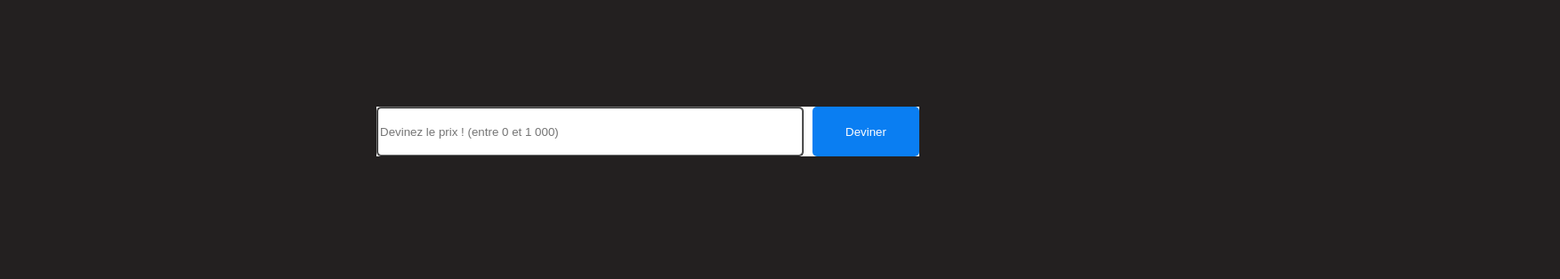
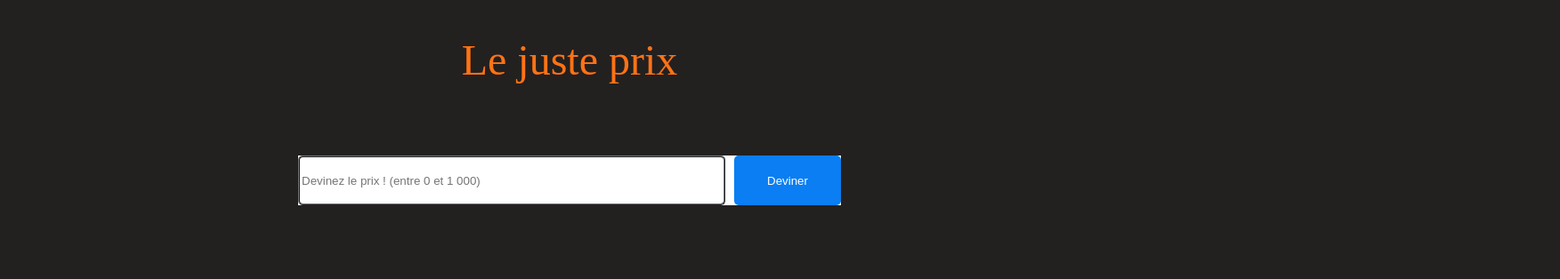
Before and after one commit to Akeops/le_juste_prix, a plain HTML site: page index.html in a window 1280 px wide. Shown: the whole page at 89% size, 1753 px wide, since content can reach past the window. Drawn offline with Linux system fonts and the light colour scheme.

Commit message:
css terminé

```diff
--- a/index.html
+++ b/index.html
@@ -2,6 +2,7 @@
 
     <div class="row justify-content-center mt-5">
       <header>
+        Le juste prix
         <link rel="stylesheet" type="text/css" href="style.css">
       </header>
     </div>
--- a/style.css
+++ b/style.css
@@ -16,6 +16,10 @@ button {
   border-style: none;
   border-radius: 5px;
   width: 15vh;
+}
+
+div.row.justify-content-center {
+  background-color: #232020;
 }
 
 #prix {
@@ -55,7 +59,7 @@ button {
   background-color: white;
   justify-content: center;
   display: flex;
-  margin: 5vh 90vh 5vh 90vh;
+  margin: 5vh 50vh 5vh 50vh;
 }
 
 
```
